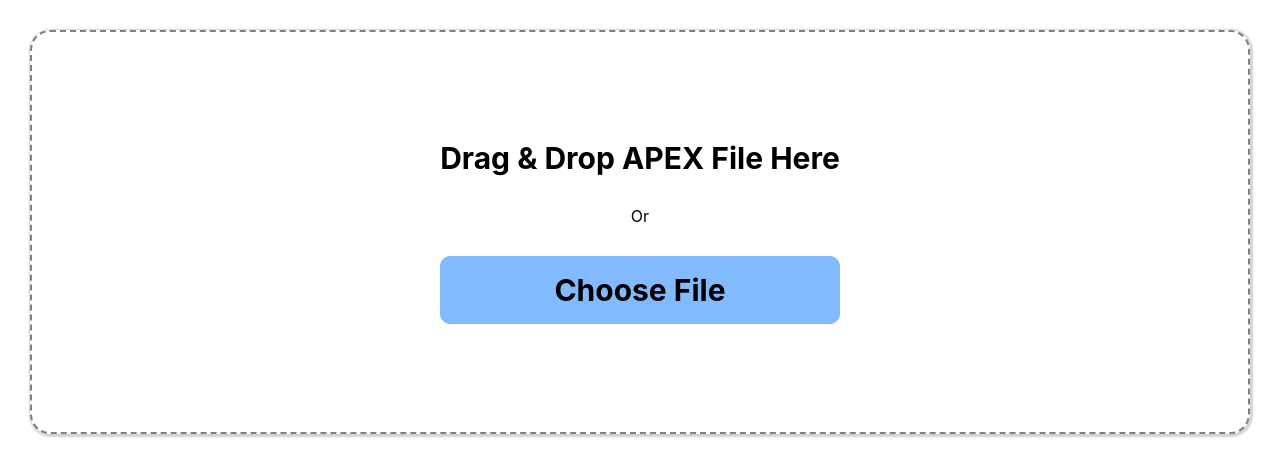
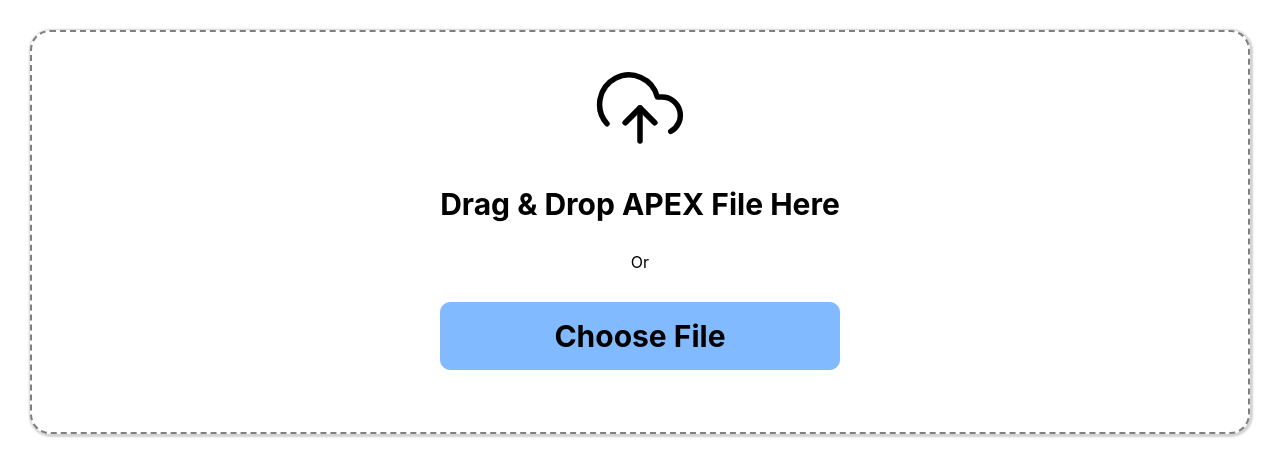
Before and after one commit to AbdulBsit/formComponent, a React (Create React App) app: page / in a window 1280 px wide. Shown: the top 476 px of the page. Built offline with nearby package versions, Linux system fonts and the light colour scheme.

Commit message:
added image icon for upload in FilePicker component

```diff
--- a/src/components/FilePicker.js
+++ b/src/components/FilePicker.js
@@ -36,6 +36,7 @@
       }}
     >
       <div>
+        <img src={require("../assets/blackUpload.svg")} />
         <p style={{ fontSize: 30, fontWeight: "bold" }}>
           Drag & Drop APEX File Here
         </p>
```
